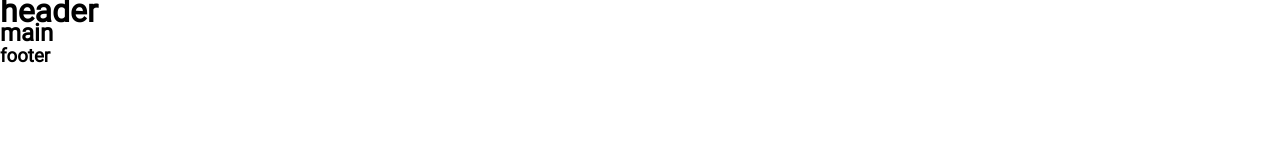
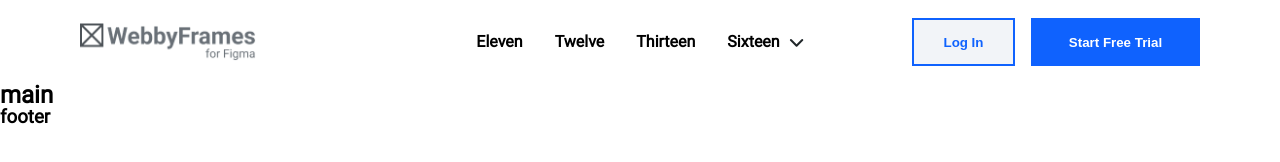
Before and after one commit to nabe39/Practice-HTML-CSS, a website built with Parcel: page src/pages/index.html in a window 1280 px wide. Built offline with nearby package versions, Linux system fonts and the light colour scheme.

Commit message:
#2 create navigation and modify stylesheets, modify package.json

```diff
--- a/package.json
+++ b/package.json
@@ -2,7 +2,7 @@
   "name": "practice-html-css",
   "version": "1.0.0",
   "scripts": {
-    "dev": "parcel src/pages/index.html",
+    "dev": "parcel src/pages/index.html --port 3000",
     "build": "parcel src/pages/index.html"
   },
   "keywords": [],
--- a/src/layouts/header.html
+++ b/src/layouts/header.html
@@ -1,3 +1,78 @@
-<header>
-    <h1>header</h1>
+<header class="header-main">
+  <div class="container">
+    <!-- Start of header top -->
+    <div class="header-main_top">
+      <a href="#" class="header-main_logo desktop">
+        <img src="../assets/image/desktop/logo.png" alt="Logo Company" />
+      </a>
+
+      <!-- Start of navigation -->
+      <!-- navigation for desktop and tablet  -->
+      <nav class="desktop">
+        <ul class="menu_list">
+          <li>
+            <a href="#" class="title--third link-main menu__link">Eleven</a>
+          </li>
+          <li>
+            <a href="#" class="title--third link-main menu__link">Twelve</a>
+          </li>
+          <li>
+            <a href="#" class="title--third link-main menu__link">Thirteen</a>
+          </li>
+          <li>
+            <a href="#" class="title--third link-main menu__link"
+              >Sixteen
+              <img src="../assets/icon/ic_arrow_down.svg" alt="ic_arrow_down"
+            /></a>
+          </li>
+        </ul>
+      </nav>
+
+      <div class="menu_actions desktop">
+        <button class="btn">Log In</button>
+        <button class="btn primary">Start Free Trial</button>
+      </div>
+
+      <!-- ViewPoint: Mobile -->
+      <!-- logo Mobile -->
+      <a href="#" class="header-main_logo mobile">
+        <img src="../assets/image/mobile/logo_mobile.png" alt="Logo Company" />
+      </a>
+
+      <!-- navigation for mobile  -->
+      <nav class="mobile">
+        <ul class="menu_list">
+          <li>
+            <a href="#" class="title--third link-main menu__link">Eleven</a>
+          </li>
+          <li>
+            <a href="#" class="title--third link-main menu__link">Twelve</a>
+          </li>
+          <li>
+            <a href="#" class="title--third link-main menu__link">Thirteen</a>
+          </li>
+          <li>
+            <a href="#" class="title--third link-main menu__link"
+              >Sixteen
+              <img src="../assets/icon/ic_arrow_down.svg" alt="ic_arrow_down"
+            /></a>
+          </li>
+        </ul>
+      </nav>
+
+      <div class="menu_actions mobile">
+        <button class="btn">Log In</button>
+        <button class="btn primary">Start Free Trial</button>
+      </div>
+
+      <div class="hamburger-nav mobile">
+        <a href="#">
+          <img src="../assets/icon/ic_plus_mobile.svg" alt="hamburger-nav" />
+        </a>
+      </div>
+    </div>
+
+    <!-- Start of header bottom -->
+    <div class="header-main_bottom"></div>
+  </div>
 </header>
--- a/src/stylesheets/abstracts/_mixins.scss
+++ b/src/stylesheets/abstracts/_mixins.scss
@@ -20,7 +20,10 @@
   $direction: false,
   $align: false,
   $justify: false,
-  $wrap: false
+  $wrap: false,
+  $gap: false,
+  $flex: false,
+  $flex-basic: false
 ) {
   display: $display;
   @if $direction {
@@ -35,6 +38,15 @@
   @if $wrap {
     flex-wrap: $wrap;
   }
+  @if $gap {
+    gap: $gap;
+  }
+  @if $flex {
+    gap: $flex;
+  }
+  @if $flex-basic{
+    flex-basis: $flex-basic;
+  }
 }
 
 // Background image
--- a/src/stylesheets/abstracts/_variables.scss
+++ b/src/stylesheets/abstracts/_variables.scss
@@ -5,7 +5,7 @@ $primary-font: Roboto;
 
 // Breakpoints
 
-$medium: 768px;
+$medium: 480px;
 $extra-lager: 1200px;
 
 $mobile: calc($medium - 1px);
--- a/src/stylesheets/components/_button.scss
+++ b/src/stylesheets/components/_button.scss
@@ -2,8 +2,15 @@
 
 .btn {
   padding: pxToRem(16);
-  border: pxToRem(2) solid;
+  border: pxToRem(3) solid $primary-color;
   text-align: center;
-  width: auto;
   cursor: pointer;
+  color: $text-third-color;
+  background-color: $second-color;
+  font-weight: 600;
 }
+
+.primary{
+  color: $text-second-color;
+  background-color: $primary-color;
+}
--- a/src/stylesheets/components/_common.scss
+++ b/src/stylesheets/components/_common.scss
@@ -4,15 +4,14 @@
 // @forward "title";
 
 .container {
-  max-width: 1280px;
+  width: 100%;
   margin: 0 auto;
 
-  @include tablet {
-    max-width: 720px;
-  }
+  // @include tablet {
+  //   max-width: 720px;
+  // }
 
-  @include mobile {
-    padding: 0 15px;
-    max-width: inherit;
-  }
+  // @include mobile {
+  //   max-width: 480px;
+  // }
 }
--- a/src/stylesheets/layout/_header.scss
+++ b/src/stylesheets/layout/_header.scss
@@ -0,0 +1,106 @@
+@use "../abstracts/" as *;
+
+/*************** header ***************/
+.header-main {
+  width: 100%;
+
+  @include flex($direction: column);
+
+  .header-main_top {
+    width: 100%;
+    padding: 18px 80px;
+
+    @include flex($align: center, $justify: space-between, $gap: 24px);
+
+    @include tablet {
+      margin: 0 auto;
+    }
+
+    @include mobile {
+        padding: 16px;
+      }
+
+    .header-main_logo,
+    .hamburger-nav {
+      @include flex($flex-basic: 40%);
+      img {
+        width: auto;
+        height: 39px;
+        display: block;
+      }
+    }
+
+    nav {
+      @include flex($flex-basic: 30%);
+    }
+
+    .menu_list {
+      @include flex($direction: row, $justify: center, $align: center);
+      list-style: none;
+      gap: 16px;
+      li {
+        padding: 12px 8px;
+        white-space: nowrap;
+        a {
+          font-size: pxToRem(18);
+          line-height: pxToRem(16);
+          color: $text-color;
+          font-weight: 600;
+          img {
+            margin-left: 5px;
+          }
+        }
+      }
+    }
+
+    .menu_actions {
+      @include flex($gap: 16px, $flex-basic: 40%, $justify: flex-end);
+      .btn {
+        width: 103px;
+        height: 48px;
+        padding-left: 12px;
+        padding-right: 12px;
+      }
+      .primary {
+        width: 169px;
+      }
+    }
+
+    //ViewPoint: mobile
+
+    .mobile {
+      display: none;
+    }
+
+    @include mobile {
+      .mobile {
+        display: block;
+      }
+      .desktop {
+        display: none;
+      }
+
+      //Navigation
+      .header-main_logo .mobile {
+        display: block;
+        img {
+          height: 24px;
+        }
+      }
+      .menu_list {
+        display: none;
+      }
+      .menu_actions {
+        display: none;
+      }
+      .hamburger-nav {
+        display: block;
+        a {
+          img {
+            height: 24px;
+          }
+        }
+      }
+    }
+  }
+}
```
